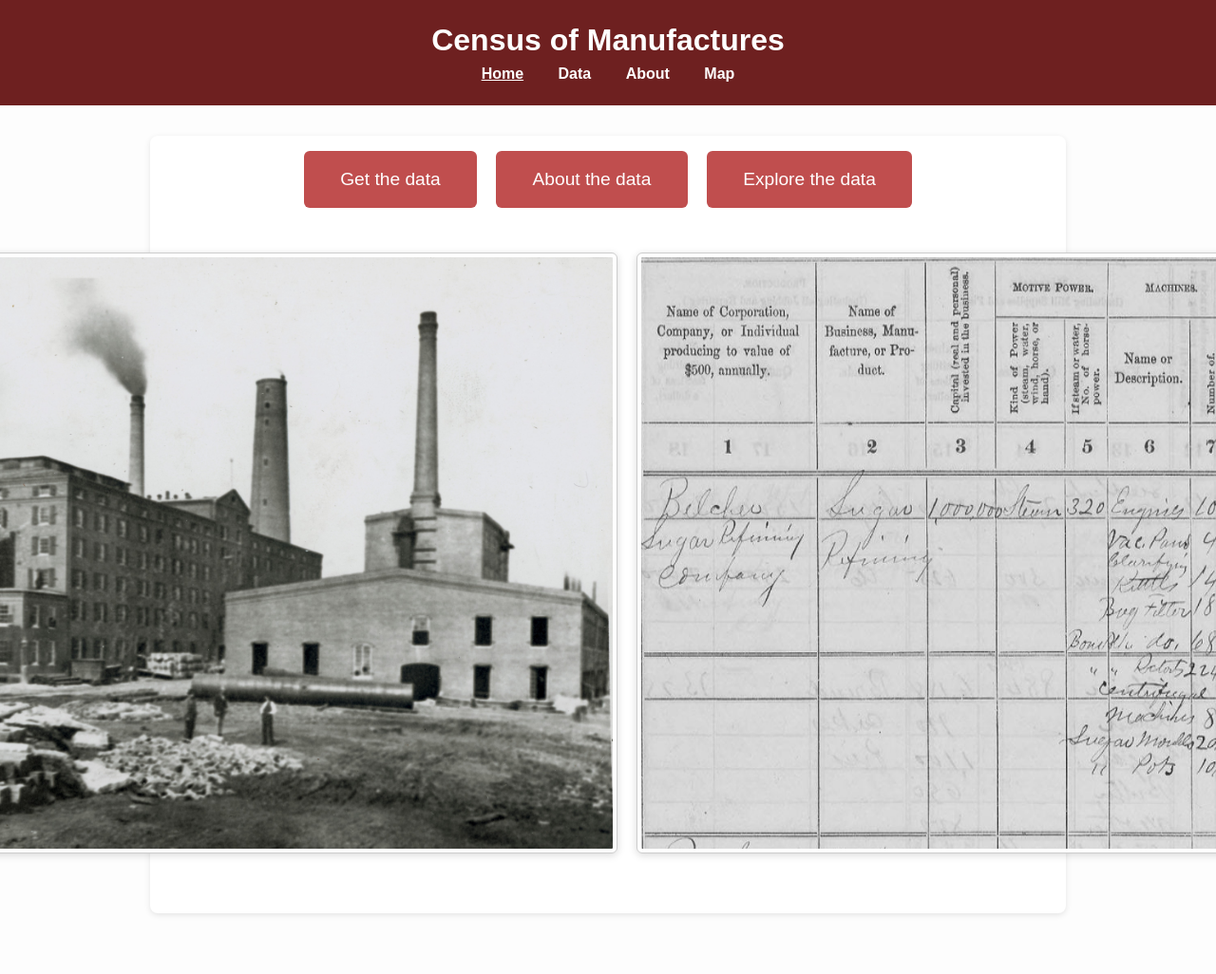
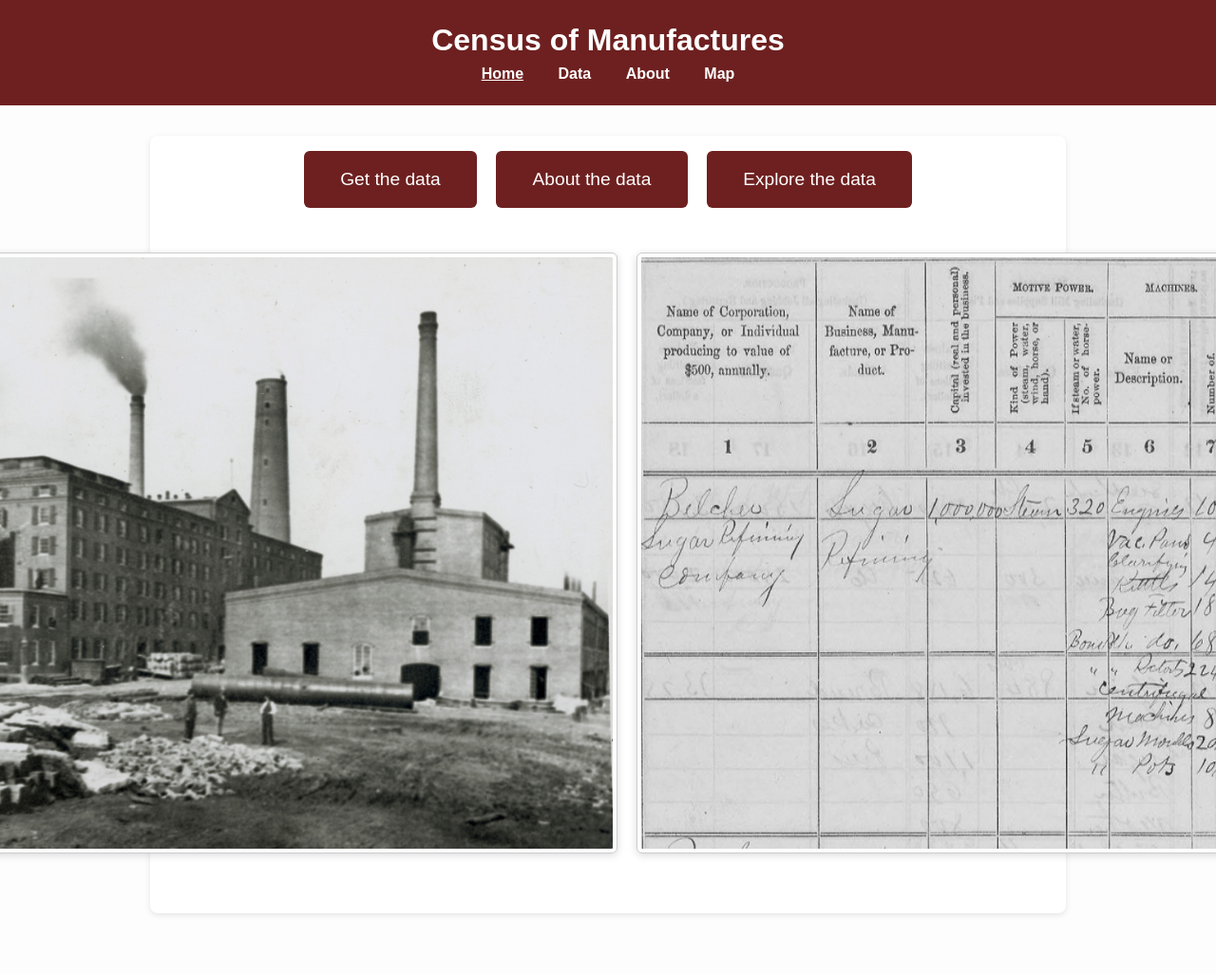
Before and after one commit to allen-otterstrom/CMF_data, a Jekyll site: the page built from index.md, in a window 1280 px wide. Shown: the whole page at 95% size. Built offline with Jekyll 4.4.1, drawn with Linux system fonts in a browser that asks for light colours.

Commit message:
Update style.css

```diff
--- a/assets/style.css
+++ b/assets/style.css
@@ -37,7 +37,7 @@ header {
     display: inline-block;
     padding: 1em 2em;
     font-size: 1.2em;
-    background-color: #c04e4e;
+    background-color: #6e2020;
     color: white;
     text-decoration: none;
     border-radius: 6px;
@@ -45,7 +45,7 @@ header {
 }
 
 .button-container a:hover {
-    background-color: #ec7575;
+    background-color: #8c2929;
 }
 @keyframes fadeIn {
   from { opacity: 0; }
@@ -66,7 +66,7 @@ header {
 .button {
   display: inline-block;
   padding: 10px 15px;
-  background-color: #004080;
+  background-color: #6e2020;
   color: white;
   text-decoration: none;
   border-radius: 5px;
@@ -74,7 +74,7 @@ header {
 }
 
 .button:hover {
-  background-color: #0066cc;
+  background-color: #8c2929;
 }
 
 .markdown-body {
```
